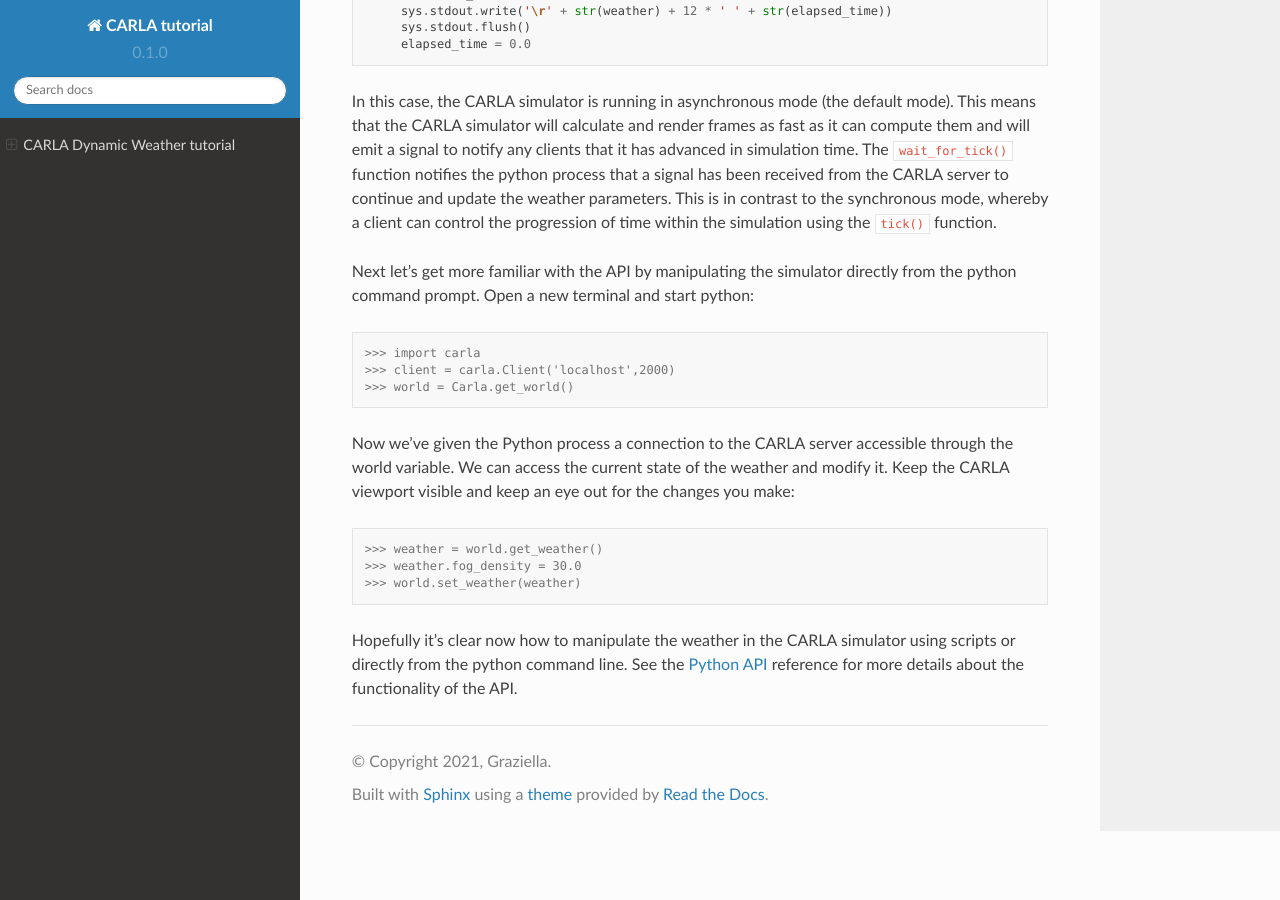
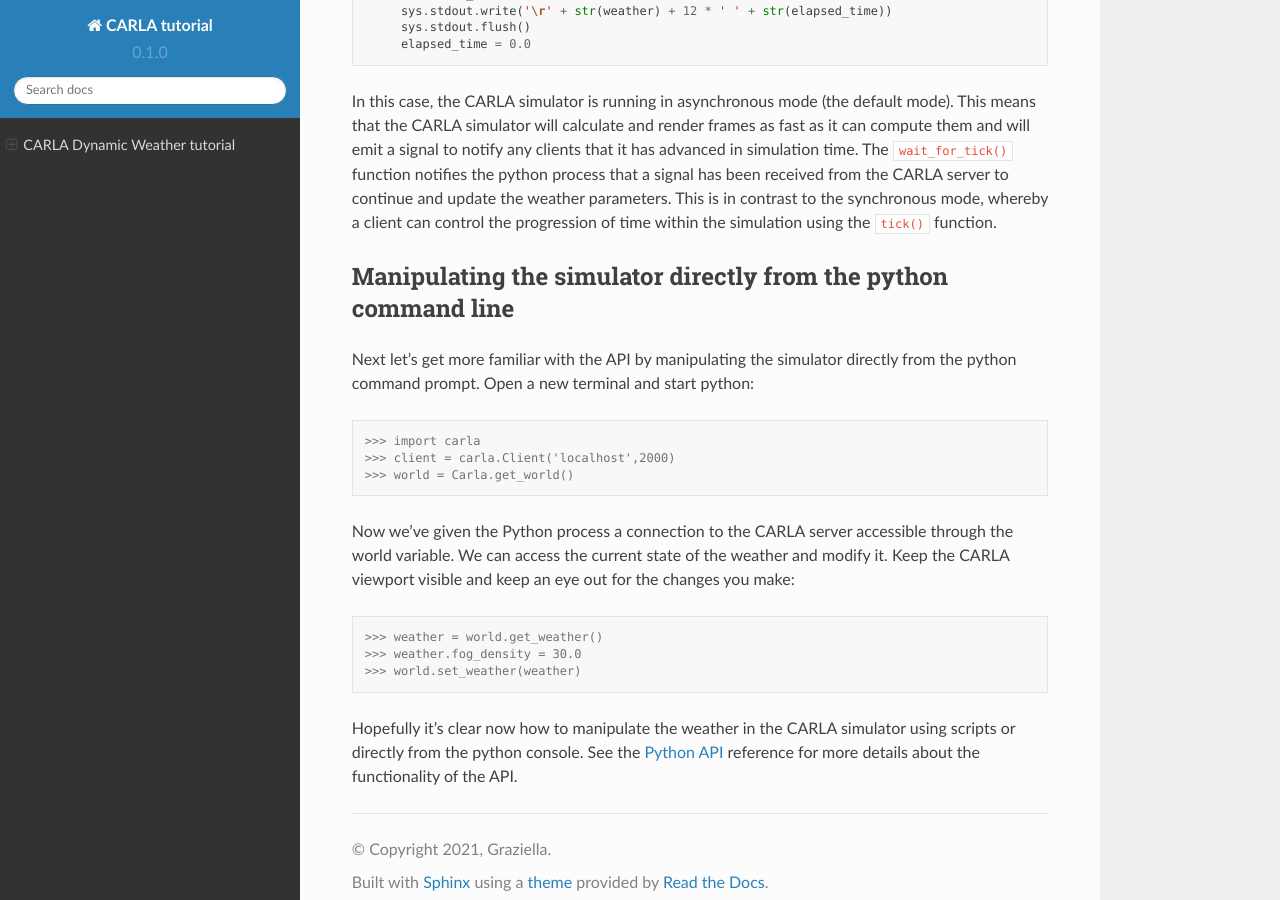
Before and after one commit to MattRowe18/CARLA, a Sphinx documentation site: the page built from docs/source/index.rst, in a window 1280 px wide and 900 px high, scrolled down 3314 px. Built offline with Sphinx 7.4.7 and the Read the Docs theme 2.0.0, drawn with Linux system fonts in a browser that asks for light colours.

Commit message:
added subtitle for python shell commands

```diff
--- a/docs/source/index.rst
+++ b/docs/source/index.rst
@@ -127,6 +127,9 @@ can compute them and will emit a signal to notify any clients that it has advanc
 a signal has been received from the CARLA server to continue and update the weather parameters. This is in contrast to the synchronous mode, whereby a client can control the
 progression of time within the simulation using the ``tick()`` function.
 
+Manipulating the simulator directly from the python command line
+############
+
 Next let's get more familiar with the API by manipulating the simulator directly from the python command prompt. Open a new terminal and start python:
 
 .. code-block:: console
@@ -143,4 +146,4 @@ Now we've given the Python process a connection to the CARLA server accessible t
    >>> weather.fog_density = 30.0
    >>> world.set_weather(weather)
 
-Hopefully it's clear now how to manipulate the weather in the CARLA simulator using scripts or directly from the python command line. See the `Python API <https://carla.readthedocs.io/en/latest/python_api/>`_ reference for more details about the functionality of the API.
+Hopefully it's clear now how to manipulate the weather in the CARLA simulator using scripts or directly from the python console. See the `Python API <https://carla.readthedocs.io/en/latest/python_api/>`_ reference for more details about the functionality of the API.
```
